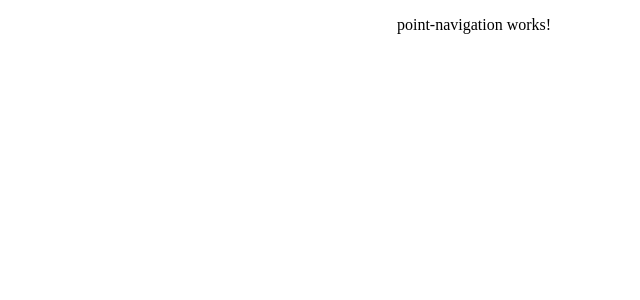
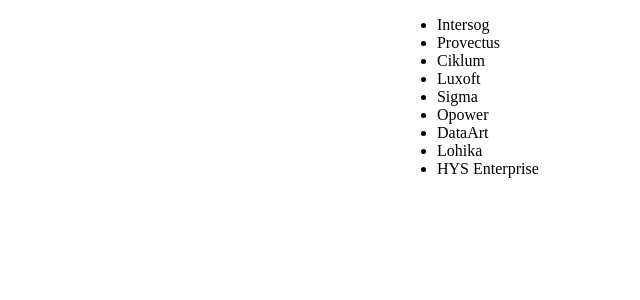
Before and after one commit to fiWhy/A-Path, an Angular app: page / in a window 1280 px wide. Shown: the top 300 px of the page, without its empty margins (640-1280 px from the left). Built offline with nearby package versions, Linux system fonts and the light colour scheme; what @ngui/map would draw is missing.

Commit message:
Render points list #One way binding

```diff
--- a/src/app/components/map/map.component.html
+++ b/src/app/components/map/map.component.html
@@ -3,6 +3,6 @@
     <ngui-map></ngui-map>
   </div>
   <div class="right-nav">
-    <app-point-navigation></app-point-navigation>
+    <app-point-navigation [points]="softwareCompanies"></app-point-navigation>
   </div>
 </div>
--- a/src/app/components/map/map.component.ts
+++ b/src/app/components/map/map.component.ts
@@ -8,7 +8,7 @@
   styleUrls: ['./map.component.scss']
 })
 export class MapComponent implements OnInit {
-  private softwareCompanies: Set<Point> = software;
+  softwareCompanies: Set<Point> = software;
   constructor() { }
 
   ngOnInit() {
--- a/src/app/components/map/point-navigation/point-navigation.component.html
+++ b/src/app/components/map/point-navigation/point-navigation.component.html
@@ -1,3 +1,3 @@
-<p>
-  point-navigation works!
-</p>
+<ul>
+  <li *ngFor="let point of points">{{ point.title }}</li>
+</ul>
--- a/src/app/components/map/point-navigation/point-navigation.component.ts
+++ b/src/app/components/map/point-navigation/point-navigation.component.ts
@@ -1,4 +1,5 @@
-import { Component, OnInit } from '@angular/core';
+import { Component, OnInit, Input } from '@angular/core';
+import { Point } from "../point";
 
 @Component({
   selector: 'app-point-navigation',
@@ -6,7 +7,7 @@
   styleUrls: ['./point-navigation.component.scss']
 })
 export class PointNavigationComponent implements OnInit {
-
+  @Input() points: Point[] = [];
   constructor() { }
 
   ngOnInit() {
```
